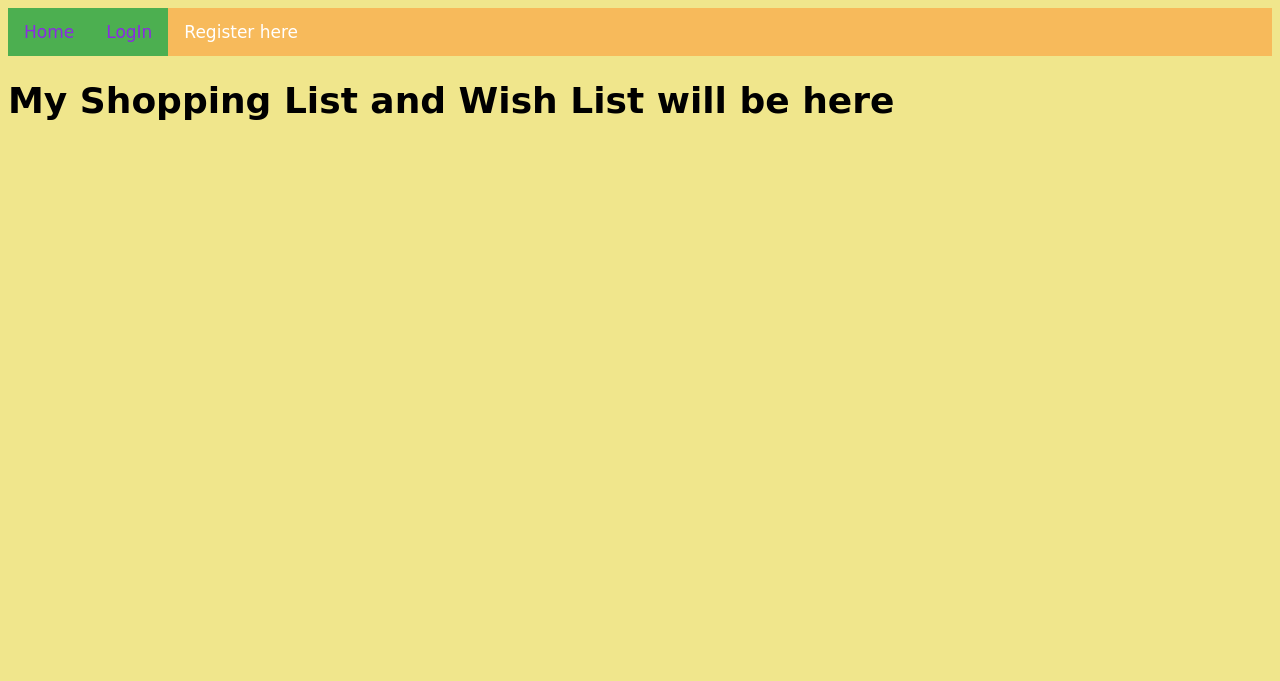
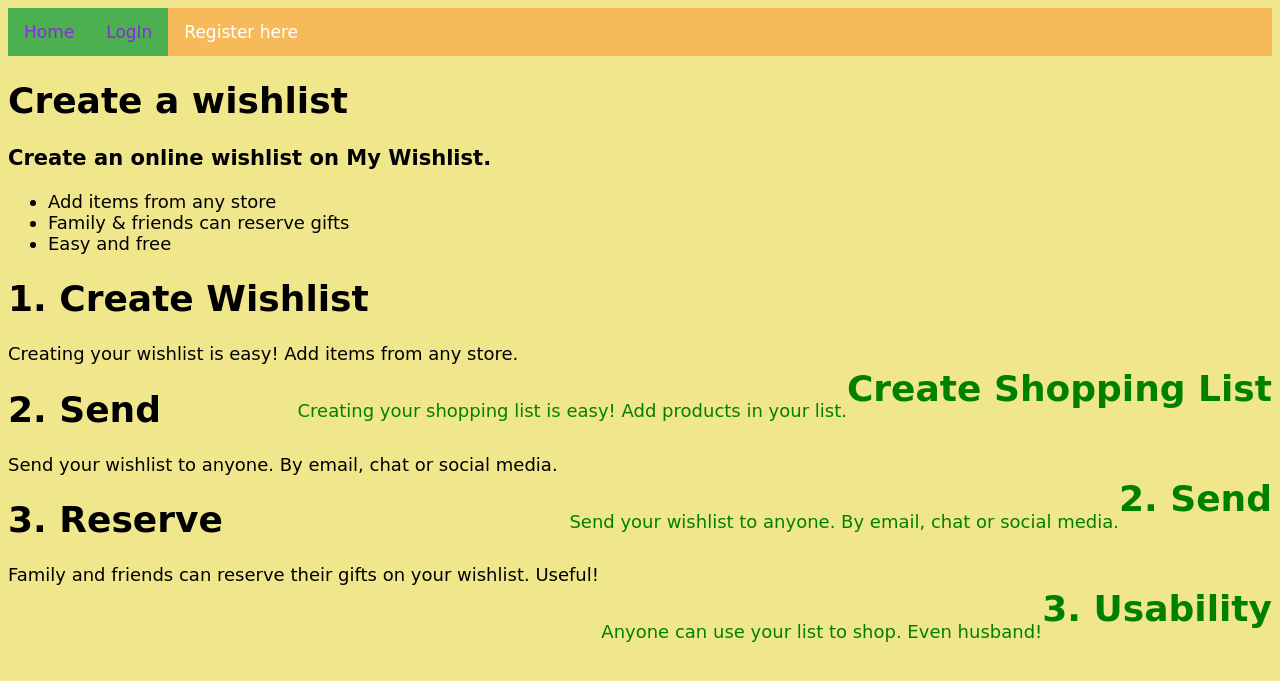
Before and after one commit to Asalatik/my_list, a Django app: page / in a window 1280 px wide. Shown: the top 681 px of the page. Run offline with Django 3.2, Linux system fonts and the light colour scheme.

Commit message:
delete page add_wish and add page edit_list, delete page delete_wish and add page delete_wish_or_product, + little changes in views.py and templates

```diff
--- a/main/static/style.css
+++ b/main/static/style.css
@@ -1,15 +1,15 @@
-.a {
+.all_style {
     background-color: khaki;
     font-family: "Comic Sans MS";
     font-size: large;
 }
 
-.topnav {
+.head {
   overflow: hidden;
   background-color: #f7ba5b;
 }
 
-.topnav a {
+.head a {
   float: left;
   color: white;
   text-align: center;
@@ -18,20 +18,20 @@
   font-size: 17px;
 }
 
-.topnav a:hover {
+.head a:hover {
   background-color: #ddd;
   color: black;
 }
 
-.topnav a.active {
+.head a.active {
   background-color: #4CAF50;
   color: blueviolet;
 }
 
 .btn {
     display: inline-block; /* Строчно-блочный элемент */
-    background: #8C959D; /* Серый цвет фона */
-    color: #fff; /* Белый цвет текста */
+    background: cornflowerblue; /* Серый цвет фона */
+    color: white; /* Белый цвет текста */
     padding: 1rem 1.5rem; /* Поля вокруг текста */
     text-decoration: none; /* Убираем подчёркивание */
     border-radius: 3px; /* Скругляем уголки */
@@ -40,8 +40,18 @@
 .b {
     float: right;
     display: inline-block; /* Строчно-блочный элемент */
-    background: #8C959D; /* Серый цвет фона */
-    color: wheat; /* Белый цвет текста */
+    background: cornflowerblue; /*Синий цвет фона */
+    color: white; /* Белый цвет текста */
+    padding: 1rem 1.5rem; /* Поля вокруг текста */
+    text-decoration: none; /* Убираем подчёркивание */
+    border-radius: 3px; /* Скругляем уголки */
+}
+
+.btn2 {
+    float: right;
+    display: inline-block; /* Строчно-блочный элемент */
+    background: darkcyan; /* Серый цвет фона */
+    color: white; /* Белый цвет текста */
     padding: 1rem 1.5rem; /* Поля вокруг текста */
     text-decoration: none; /* Убираем подчёркивание */
     border-radius: 3px; /* Скругляем уголки */
@@ -49,10 +59,17 @@
 
 .h {
     font-size: 60px;
-    margin-top: 20%;
+    margin-top: 10%;
+    color: #4CAF50;
 }
 
-.test {
+.h2 {
+    font-size: 30px;
+    margin-top: 10%;
+    color: lightcoral;
+}
+
+.right {
+    float: right;
     color: green;
-    margin-top: 20%;
 }
--- a/main/templates/base.html
+++ b/main/templates/base.html
@@ -6,17 +6,17 @@
         {% load static %}
         <link rel="stylesheet" href="{% static 'style.css' %}">
     </head>
-    <body class="a">
+    <body class="all_style">
         {% if user_id is not None %}
-            <div class="topnav">
+            <div class="head">
                 <a class="active" href="{% url 'index_page' %}">Home</a>
                 <a href="{% url 'user_wishlists' user %}">My wishlists</a>
-                <a class="b" href="{% url 'user_shoplists' user %}">My shopping lists</a>
+                <a class="btn2" href="{% url 'user_shoplists' user %}">My shopping lists</a>
             </div>
-            <span class="b"><a href="{% url 'logout_page' %}">Logout</a></span>
-            <span class="b">Hello,  {{ user }}  </span>
+            <span class="btn2"><a href="{% url 'logout_page' %}">Logout</a></span>
+            <span class="btn2">Hello,  {{ user }}  </span>
         {% else %}
-            <div class="topnav">
+            <div class="head">
                 <a class="active" href="{% url 'index_page' %}">Home</a>
                 <a class="active" href="{% url 'login_page' %}">LogIn</a>
                 <a href="{% url 'register_page' %}">Register here</a>
--- a/main/templates/index.html
+++ b/main/templates/index.html
@@ -1,13 +1,26 @@
 {% extends 'base.html' %}
 
 {% block body %}
+<h1>Create a wishlist</h1>
 
+<h3>Create an online wishlist on My Wishlist.</h3>
+<ul>
+    <li>Add items from any store</li>
+    <li>Family & friends can reserve gifts</li>
+    <li>Easy and free</li>
+</ul>
     {% if user_id is not None %}
         <h1>My Shopping List and Wish List will be here</h1>
         <a class="btn" href="{% url 'user_wishlists' username %}">My wishlists</a>
         <a class="b" href="{% url 'user_shoplists' username %}">My shopping lists</a>
     {% else %}
-        <h1>My Shopping List and Wish List will be here</h1>
+        <h1>1. Create Wishlist</h1><h1 class="right">Create Shopping List</h1>
+        <p>Creating your wishlist is easy! Add items from any store.</p><p class="right">Creating your shopping list is easy! Add products in your list.</p>
+        <h1>2. Send</h1><h1 class="right">2. Send</h1>
+        <p>Send your wishlist to anyone. By email, chat or social media.</p><p class="right">Send your wishlist to anyone. By email, chat or social media.</p>
+        <h1>3. Reserve</h1><h1 class="right">3. Usability</h1>
+        <p>Family and friends can reserve their gifts on your wishlist. Useful!</p><p class="right">Anyone can use your list to shop. Even husband!<p/>
+
     {% endif %}
 
 {% endblock %}
--- a/main/templates/login.html
+++ b/main/templates/login.html
@@ -84,7 +84,7 @@
 	</style>
 
 </head>
-<body class="a">
+<body class="all_style">
 	<div class="container h-100">
 		<div class="d-flex justify-content-center h-100">
 			<div class="user_card">
@@ -117,7 +117,7 @@
 				</div>
 
 				{% for message in messages %}
-				    <p id="messages" class="a">{{message}}</p>
+				    <p id="messages" class="all_style">{{message}}</p>
 				{% endfor %}
 
 				<div class="mt-4">
--- a/main/templates/register_page.html
+++ b/main/templates/register_page.html
@@ -74,7 +74,7 @@
 	</style>
 
 </head>
-<body class="a">
+<body class="all_style">
 	<div class="container h-100">
 		<div class="d-flex justify-content-center h-100">
 			<div class="user_card">
--- a/main/views.py
+++ b/main/views.py
@@ -25,6 +25,7 @@ def index(request):
 def user_wishlists(request, username):
     user_login = request.user
     user_id = request.user.id
+
     user = get_object_or_404(User, username=username)
     try:
         wishlists = get_list_or_404(Wishlist, owner=user)
@@ -44,6 +45,8 @@ def user_wishlists(request, username):
                 'username': username,
                 'user': user_login,
                 'user_id': user_id,
+                'list_type': 'my_wishlists',
+                'type_page': 'lists',
             }
 
             return render(request, 'user_wishlists.html', context)
@@ -65,26 +68,36 @@ def user_wishlists(request, username):
                 'username': username,
                 'user': user_login,
                 'user_id': user_id,
+                'list_type': 'my_wishlists',
+                'type_page': 'lists',
             }
 
             return render(request, 'user_wishlists.html', context)
 
 
 @login_required(login_url='login_page')
-def delete_wish(request, wishlist_title, product_pk):
+def delete_wish_or_product(request, type_page, list_type, list_pk,  product_pk):
     user_login = request.user
-    try:
-        wishlist = get_object_or_404(Wishlist, title=wishlist_title)
+
+    if list_type == 'my_wishlists':
+        wishlist = get_object_or_404(Wishlist, pk=list_pk)
         pr = get_object_or_404(Product, pk=product_pk)
         wishlist.product.remove(pr)
 
-        return redirect('user_wishlists', user_login)
-    except:
-        shoplist = get_object_or_404(Shoplist, title=wishlist_title)
+        if type_page == 'lists':
+            return redirect('user_wishlists', user_login)
+        elif type_page == 'list':
+            return redirect('edit_list', 'my_wishlists', user_login, list_pk)
+
+    elif list_type == 'my_shoplists':
+        shoplist = get_object_or_404(Shoplist, pk=list_pk)
         pr = get_object_or_404(Product, pk=product_pk)
         shoplist.product.remove(pr)
 
-        return redirect('user_shoplists', user_login)
+        if type_page == 'lists':
+            return redirect('user_shoplists', user_login)
+        elif type_page == 'list':
+            return redirect('edit_list', 'my_shoplists', user_login, list_pk)
 
 
 @login_required(login_url='login_page')
@@ -106,13 +119,10 @@ def delete_shoplist(request, shoplist_pk):
 
 
 @login_required(login_url='login_page')
-def add_wish(request, username, wishlist_title):
-    """
-    попробовать pk заменить на title
-    """
-    username = request.user
-    try:
-        wishlist = get_object_or_404(Wishlist, title=wishlist_title)
+def edit_list(request, list_type, username, list_pk):
+    user = str(request.user)
+    if list_type == 'my_wishlists':
+        wishlist = get_object_or_404(Wishlist, pk=list_pk)
         if request.method == 'POST':
             form = ProductForm(request.POST, request.FILES)
 
@@ -121,22 +131,25 @@ def add_wish(request, username, wishlist_title):
                 wishlist.product.add(instance_product)
                 wishlist.save()
 
-                return redirect('user_wishlists', username)
-
         elif request.method == 'GET':
             form = ProductForm
-            context = {
-                'title': 'add wish in ' + str(wishlist),
-                'username': username,
-                'user_id': request.user.id,
-                'user': request.user,
-                'form': form,
-                'wishlist': wishlist,
-            }
 
-            return render(request, 'add_wish.html', context)
-    except:
-        shoplist = get_object_or_404(Shoplist, title=wishlist_title)
+        context = {
+            'title': 'Edit ' + str(wishlist),
+            'username': username,
+            'user_id': request.user.id,
+            'user': request.user,
+            'form': form,
+            'wishlist': wishlist,
+            'is_owner_list': username == user,
+            'list_type': list_type,
+            'type_page': 'list',
+        }
+
+        return render(request, 'edit_wishlist.html', context)
+
+    elif list_type == 'my_shoplists':
+        shoplist = get_object_or_404(Shoplist, pk=list_pk)
         if request.method == 'POST':
             form = ShopproductForm(request.POST)
 
@@ -145,20 +158,22 @@ def add_wish(request, username, wishlist_title):
                 shoplist.product.add(instance_product)
                 shoplist.save()
 
-                return redirect('user_shoplists', username)
-
         elif request.method == 'GET':
             form = ShopproductForm
-            context = {
-                'title': 'add product in ' + str(shoplist),
-                'username': username,
-                'user_id': request.user.id,
-                'user': request.user,
-                'form': form,
-                'shoplist': shoplist,
-            }
 
-            return render(request, 'add_product.html', context)
+        context = {
+            'title': 'Edit ' + str(shoplist),
+            'username': username,
+            'user_id': request.user.id,
+            'user': request.user,
+            'form': form,
+            'shoplist': shoplist,
+            'is_owner_list': username == user,
+            'list_type': list_type,
+            'type_page': 'list',
+        }
+
+        return render(request, 'edit_shoplist.html', context)
 
 
 @login_required(login_url='login_page')
@@ -169,7 +184,6 @@ def user_shoplists(request, username):
     try:
         shoplists = get_list_or_404(Shoplist, owner=user)
         if request.method == 'POST':
-
             form = ShopListForm(request.POST)
             instance_shoplist = form.save()
             Shoplist.save(instance_shoplist)
@@ -184,19 +198,30 @@ def user_shoplists(request, username):
                 'username': username,
                 'user': user_login,
                 'user_id': user_id,
+                'list_type': 'my_shoplists',
+                'type_page': 'lists',
             }
 
             return render(request, 'user_shoplists.html', context)
 
     except:
-        if request.method == 'POST':
-
+        if request.method == 'POST' and 'owner' in request.POST.keys():
             form = ShopListForm(request.POST)
             instance_shoplist = form.save()
             Wishlist.save(instance_shoplist)
 
             return redirect('user_shoplists', username)
+        elif request.method == 'POST' and 'owner' not in request.POST.keys():
 
+            shoplist = get_object_or_404(Shoplist, pk=request.POST.get('shoplist_pk'))
+            form = ShopproductForm(request.POST)
+
+            if form.is_valid():
+                instance_product = form.save()
+                shoplist.product.add(instance_product)
+                shoplist.save()
+
+                return redirect('user_shoplists', username)
         elif request.method == 'GET':
             context = {
                 'title': str(username) + 's shopping lists',
@@ -205,6 +230,8 @@ def user_shoplists(request, username):
                 'username': username,
                 'user': user_login,
                 'user_id': user_id,
+                'list_type': 'my_shoplists',
+                'type_page': 'lists',
             }
 
             return render(request, 'user_shoplists.html', context)
--- a/mylist/urls.py
+++ b/mylist/urls.py
@@ -18,7 +18,7 @@ from django.urls import path
 from django.conf import settings
 from django.conf.urls.static import static
 
-from main.views import index, register_user, login_user, logout_user, user_wishlists, user_shoplists, delete_wish, add_wish, delete_wishlist, delete_shoplist
+from main.views import index, register_user, login_user, logout_user, user_wishlists, user_shoplists, delete_wish_or_product, edit_list, delete_wishlist, delete_shoplist
 
 
 urlpatterns = [
@@ -29,8 +29,8 @@ urlpatterns = [
     path('logout/', logout_user, name='logout_page'),
     path('my_wishlists/<str:username>', user_wishlists, name='user_wishlists'),
     path('my_shoplists/<str:username>', user_shoplists, name='user_shoplists'),
-    path('delete_wish/<str:wishlist_title>/<int:product_pk>', delete_wish, name='delete_wish'),
-    path('my_wishlists/<str:username>/<str:wishlist_title>', add_wish, name='add_wish'),
+    path('delete_wish_or_product/<str:type_page>/<str:list_type>/<int:list_pk>/<int:product_pk>', delete_wish_or_product, name='delete_wish_or_product'),
+    path('<str:list_type>/<str:username>/<int:list_pk>', edit_list, name='edit_list'),
     path('delete_wishlist/<int:wishlist_pk>', delete_wishlist, name='delete_wishlist'),
     path('delete_shoplist/<int:shoplist_pk>', delete_shoplist, name='delete_shoplist'),
 ]+ static(settings.MEDIA_URL, document_root=settings.MEDIA_ROOT)
```
Also changed, not shown: main/templates/add_product.html (deleted, +0 -17 lines), main/templates/add_wish.html (deleted, +0 -11 lines), main/templates/edit_shoplist.html (added, +39 -0 lines), main/templates/edit_wishlist.html (added, +31 -0 lines), main/templates/user_shoplists.html (+45 -24 lines), main/templates/user_wishlists.html (+35 -24 lines).
